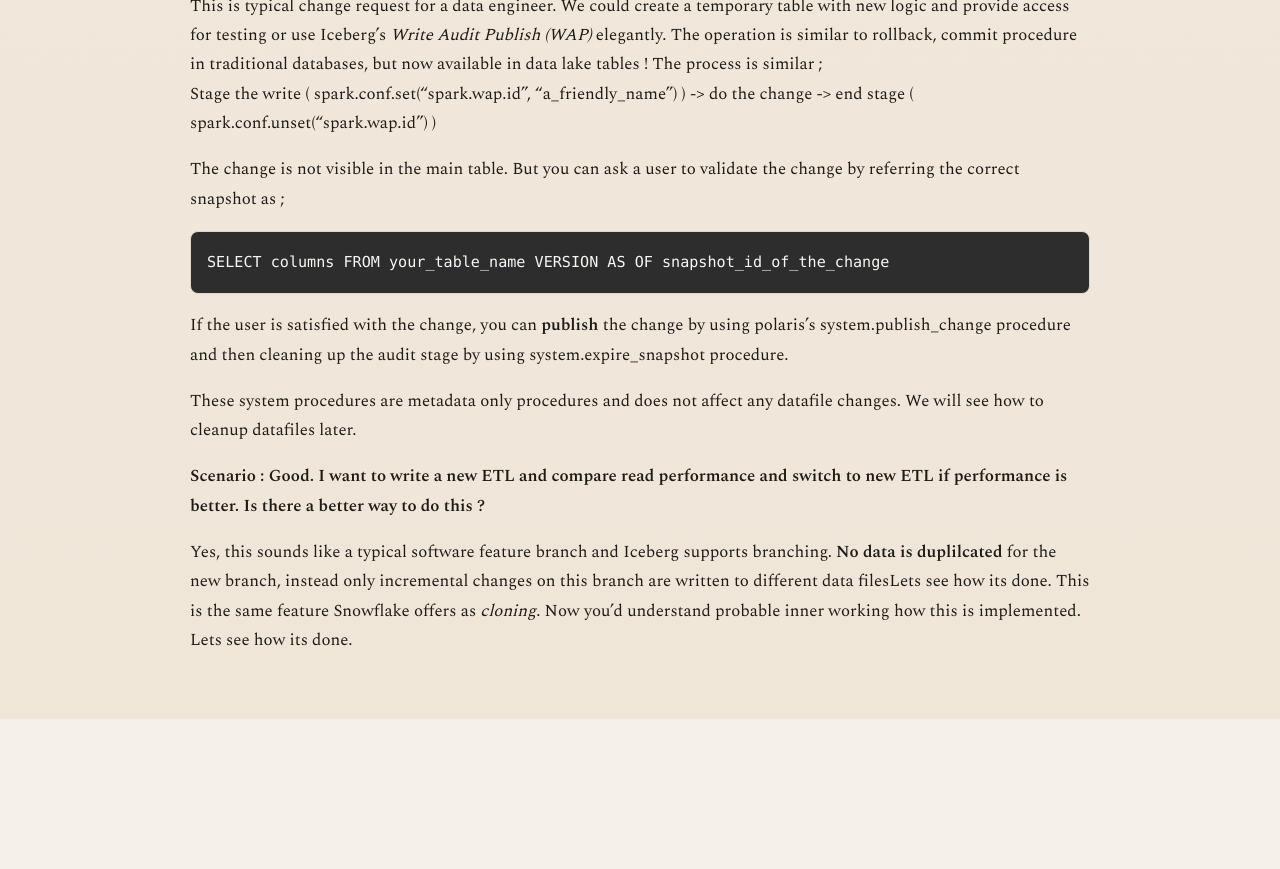
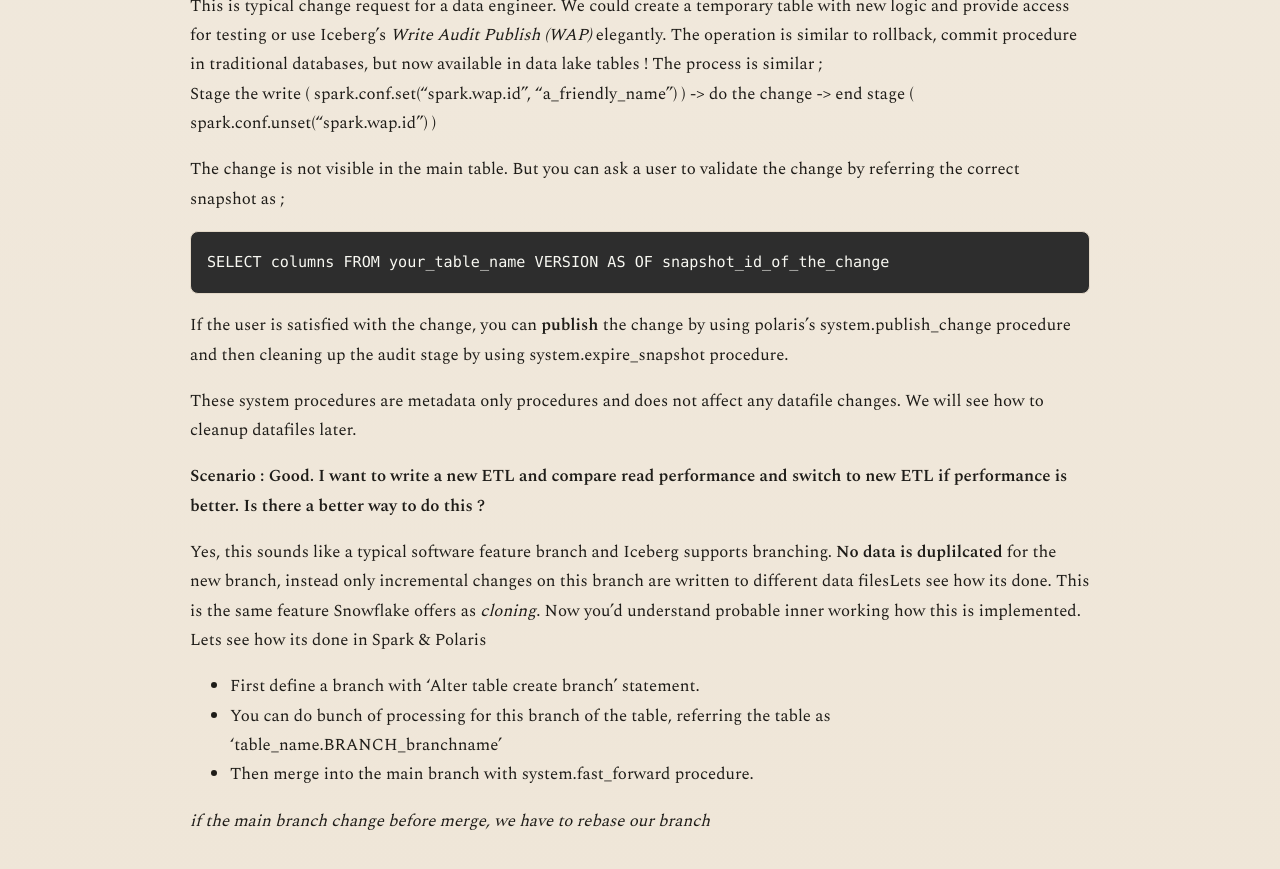
Before and after one commit to nilanka-weeraman/nilanka-weeraman.github.io, a Jekyll site: the page built from _posts/2023-04-30-opendatalake_with_iceberg.md, in a window 1280 px wide and 900 px high, scrolled down 4181 px. Shown: the top 869 px of the window. Built offline with Jekyll 4.4.1, drawn with Linux system fonts in a browser that asks for light colours; before the commit the page ends 4900 px from its top, so only the background shows below that.

Commit message:
continue

```diff
--- a/_posts/2023-04-30-opendatalake_with_iceberg.md
+++ b/_posts/2023-04-30-opendatalake_with_iceberg.md
@@ -122,4 +122,10 @@ These system procedures are metadata only procedures and does not affect any dat
 
 **Scenario : Good. I want to write a new ETL and compare read performance and switch to new ETL if performance is better. Is there a better way to do this ?**
 
-Yes, this sounds like a typical software feature branch and Iceberg supports branching. **No data is duplilcated** for the new branch, instead only incremental changes on this branch are written to different data filesLets see how its done. This is the same feature Snowflake offers as _cloning_. Now you'd understand probable inner working how this is implemented. Lets see how its done.<br>
+Yes, this sounds like a typical software feature branch and Iceberg supports branching. **No data is duplilcated** for the new branch, instead only incremental changes on this branch are written to different data filesLets see how its done. This is the same feature Snowflake offers as _cloning_. Now you'd understand probable inner working how this is implemented. Lets see how its done in Spark & Polaris<br>
+
+- First define a branch with 'Alter table create branch' statement.
+- You can do bunch of processing for this branch of the table, referring the table as 'table_name.BRANCH_branchname'
+- Then merge into the main branch with system.fast_forward procedure.
+
+_if the main branch change before merge, we have to rebase our branch_
```
